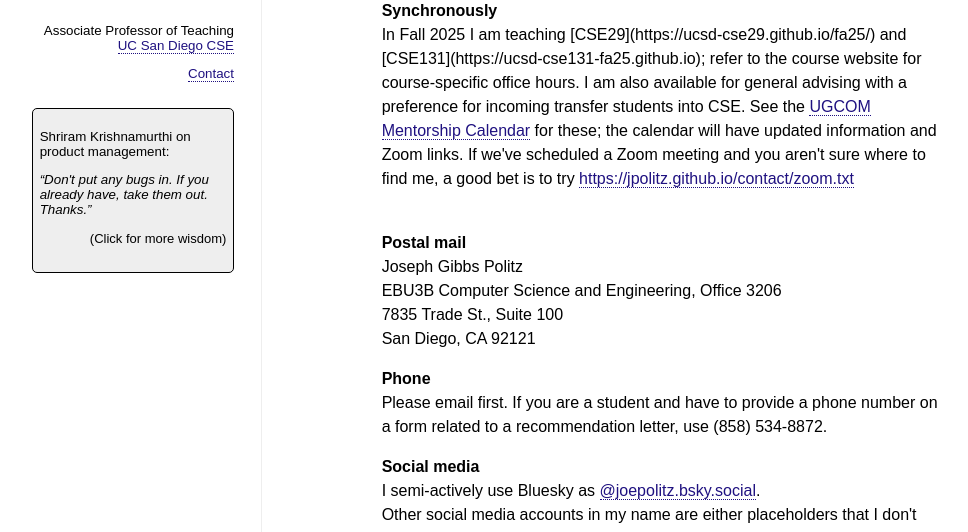
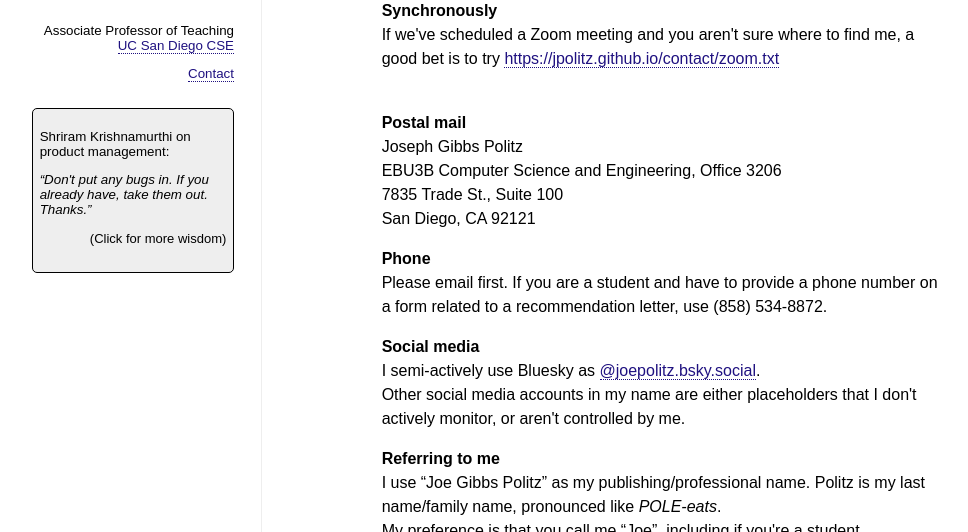
Before and after one commit to jpolitz/jpolitz.github.com, a Jekyll site: the page built from contact/index.html, in a window 1280 px wide and 900 px high, cut to the strip 368-900 px from the top of the window. Shown: the whole strip, without its empty margins (6-974 px from the left). Built offline with Jekyll 4.4.1, drawn with Linux system fonts in a browser that asks for light colours.

Commit message:
remove useless block

```diff
--- a/contact/index.html
+++ b/contact/index.html
@@ -21,14 +21,6 @@ below.</p>
 
     <p>
     <b>Synchronously</b><br/>
-
-    In Fall 2025 I am teaching [CSE29](https://ucsd-cse29.github.io/fa25/) and
-    [CSE131](https://ucsd-cse131-fa25.github.io); refer to the course website
-    for course-specific office hours. I am also available for general advising
-    with a preference for incoming transfer students into CSE. See the <a
-    href="https://cse.ucsd.edu/undergraduate/advising/undergraduate-committee-ugcom-advising-and-mentorship">UGCOM
-    Mentorship Calendar</a> for these; the calendar will have updated
-    information and Zoom links.
 
     If we've scheduled a Zoom meeting and you aren't sure where to find me,
     a good bet is to try <a
```
